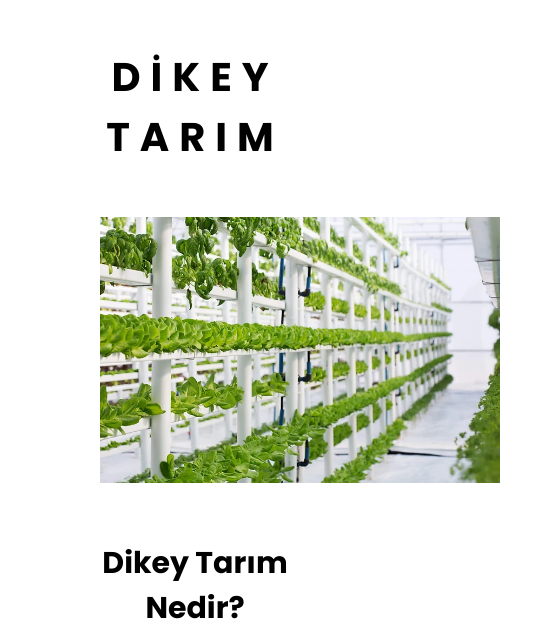
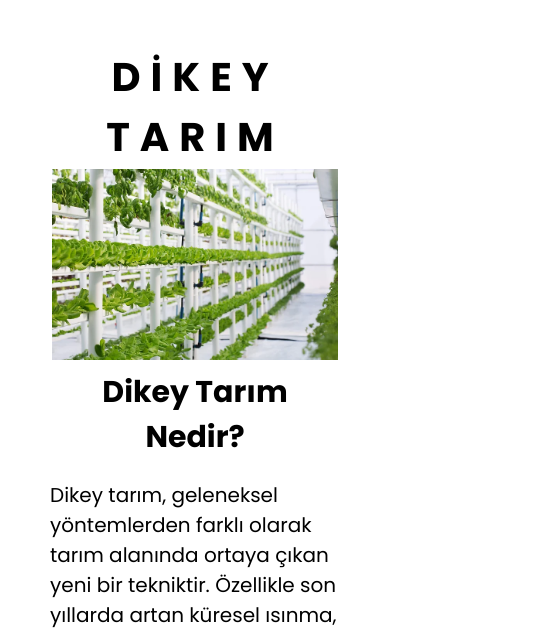
Before and after one commit to aaygunn/dikeytarim, a plain HTML site: page index.html in a window 390 px wide. Shown: the part 222-852 px from the top of the page, 550 px wide, since content can reach past the window. Drawn offline with Linux system fonts and the light colour scheme.

Commit message:
style düzenleme

```diff
--- a/style.css
+++ b/style.css
@@ -277,7 +277,7 @@ h3 {
     width: 120px;
   }
   .image {
-    width: 500px;
+    padding: 2px;
   }
 }
 
```
